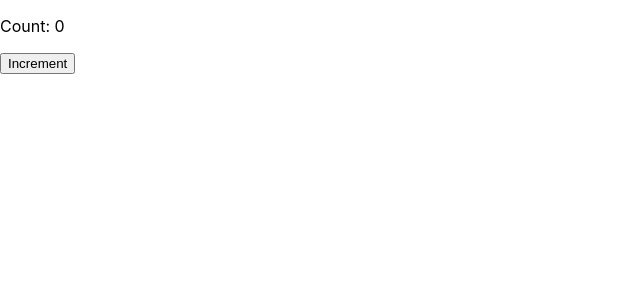
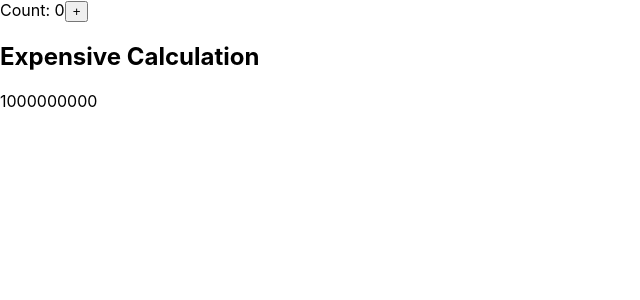
Before and after one commit to adi501/react-funtional-components-exp, a React (Create React App) app: page / in a window 1280 px wide. Shown: the top 300 px of the page, without its empty margins (0-640 px from the left). Built offline with nearby package versions, Linux system fonts and the light colour scheme.

Commit message:
UseMemo example

```diff
--- a/src/App.js
+++ b/src/App.js
@@ -17,12 +17,13 @@
 //import UseEffect_Dependencies_Exp1 from './Components/Hooks_Exp/UseEffect_Dependencies_Exp1';
 //import Parent from './Components/Hooks_Exp/UseContext_Exp/Parent';
 //import UseReducer_Exp from './Components/Hooks_Exp/UseReducer_Exp';
-import UseCallbackParent from './Components/Hooks_Exp/useCallback_Exp/UseCallbackParent';
+//import UseCallbackParent from './Components/Hooks_Exp/useCallback_Exp/UseCallbackParent';
+import UseMemoEXP from './Components/Hooks_Exp/UseMemoEXP';
 
 function App() {
   return (
     <div >
-        <UseCallbackParent/>
+        <UseMemoEXP/>
     </div>
   );
 }
--- /dev/null
+++ b/src/Components/Hooks_Exp/UseMemoEXP.js
@@ -0,0 +1,28 @@
+import { useState, useMemo } from "react";
+
+const UseMemoEXP = () => {
+  const [count, setCount] = useState(0);
+  const calculation = useMemo(() => expensiveCalculation(count), [count]);
+  const increment = () => {
+    setCount((c) => c + 1);
+  };
+  return (
+    <div>
+      <div>
+        Count: {count}
+        <button onClick={increment}>+</button>
+        <h2>Expensive Calculation</h2>
+        {calculation}
+      </div>
+    </div>
+  );
+};
+
+const expensiveCalculation = (num) => {
+  console.log("Calculating...");
+  for (let i = 0; i < 1000000000; i++) {
+    num += 1;
+  }
+  return num;
+};
+export default UseMemoEXP;
```
